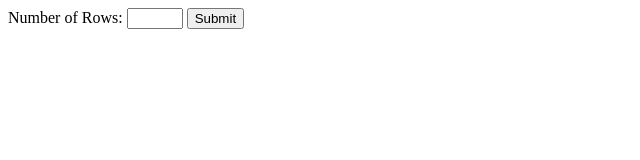
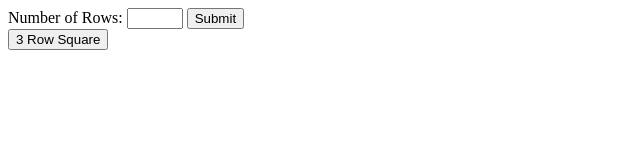
Before and after one commit to BaileyHust/BaileyHust.github.io, a plain HTML site: page grannySquares.html in a window 1280 px wide. Shown: the whole page, without its empty margins (0-640 px from the left). Drawn offline with nearby package versions, Linux system fonts and the light colour scheme.

Commit message:
3 row suqare button

```diff
--- a/grannySquares.html
+++ b/grannySquares.html
@@ -13,6 +13,7 @@
             <input type="number" max=50 min=1 id="numRows" name="numRows">
             <input type="submit" value="Submit">
         </form>
+        <input type="button" onclick="generateSquare(3)" value="3 Row Square">
     </body>
 
     <footer>
```
